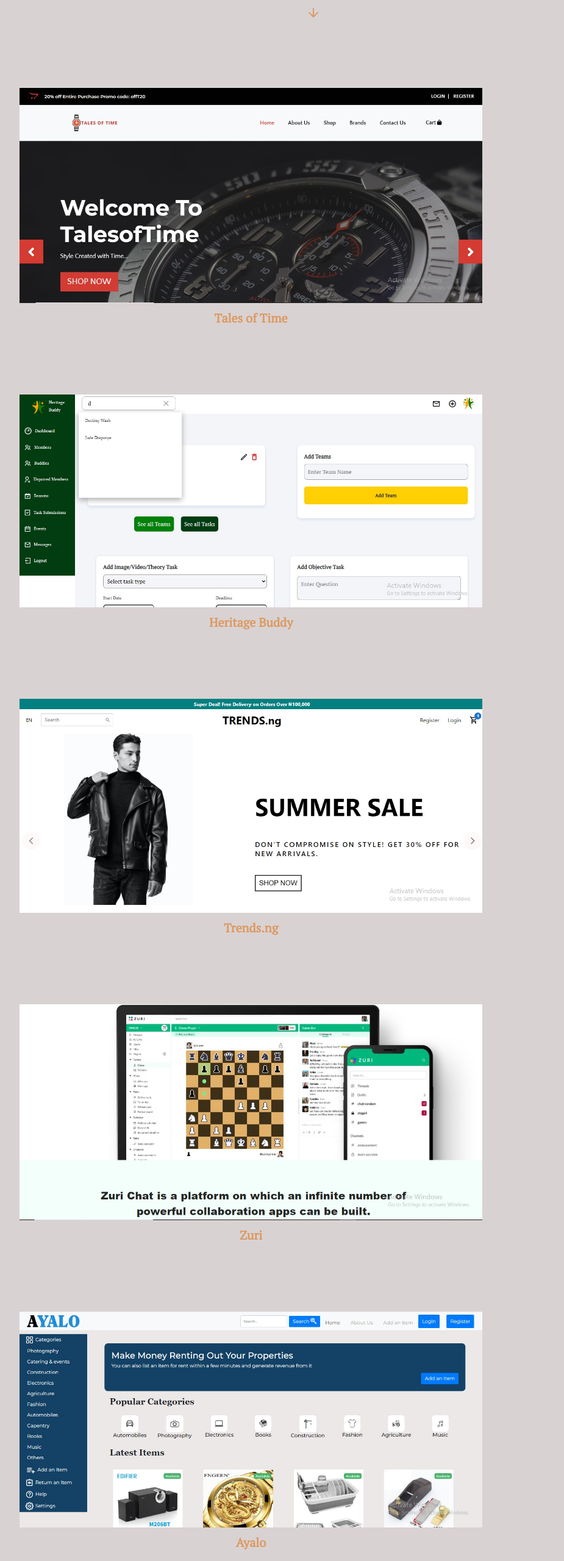
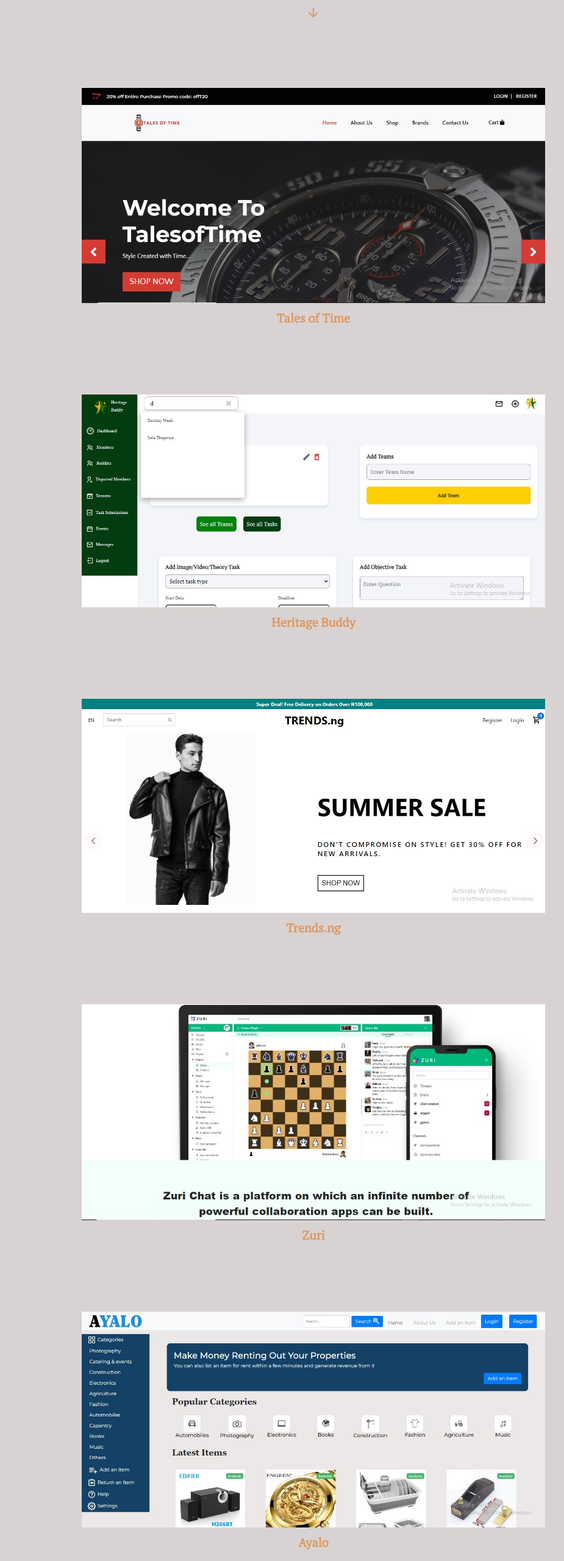
Before and after one commit to georgediepiriye/georgediepiriye, a React (Create React App) app: page / in a window 1280 px wide. Shown: the part 1178-3738 px from the top of the page at 61% size, without its empty margins (126-1051 px from the left). Built offline with nearby package versions, Linux system fonts and the light colour scheme.

Commit message:
changed project image

```diff
--- a/src/components/Contact.jsx
+++ b/src/components/Contact.jsx
@@ -54,7 +54,7 @@
   padding-top: 10px;
   margin-bottom: 20px;
   border: none;
-  min-height: 70px;
+  min-height: 130px;
 `;
 
 const ButtonContainer = styled.div`
--- a/src/components/Projects.jsx
+++ b/src/components/Projects.jsx
@@ -42,7 +42,7 @@
   color: #db9a64;
 `;
 
-const ImageContainer = styled.div`
+const ImageContainer = styled.a`
   display: flex;
   align-items: center;
   justify-content: center;
@@ -77,7 +77,6 @@
   margin-top: 10px;
 `;
 
-const Link = styled.a``;
 const Projects = () => {
   return (
     <Container id="projects">
@@ -87,42 +86,33 @@
         <Arrow>
           <ArrowDownwardIcon />
         </Arrow>
-        <Link href="http://talesoftime.herokuapp.com/">
-          <ImageContainer>
+
+        <ImageContainer href="http://talesoftime.herokuapp.com/">
           <Image src={tales} />
           <ImageText>Tales of Time</ImageText>
         </ImageContainer>
-        </Link>
 
-        <Link href="https://heritagebuddy.herokuapp.com">
-          <ImageContainer>
+        <ImageContainer href="https://heritagebuddy.herokuapp.com">
           <Image src={heritage} />
           <ImageText>Heritage Buddy</ImageText>
         </ImageContainer>
-        </Link>
 
-        <Link href="https://trendsng.herokuapp.com/">
-          <ImageContainer>
+        <ImageContainer href="https://trendsng.herokuapp.com/">
           <Image src={trends} />
           <ImageText>Trends.ng</ImageText>
         </ImageContainer>
-        </Link>
 
-        <Link href="https://www.zuri.chat/">
-          <ImageContainer>
+        <ImageContainer href="https://www.zuri.chat/">
           <Image src={zuri} />
           <ImageText>Zuri</ImageText>
         </ImageContainer>
-        </Link>
 
-        <Link href="https://ayalo.herokuapp.com/">
-          <ImageContainer>
+        <ImageContainer href="https://ayalo.herokuapp.com/">
           <Image src={ayalo} />
           <ImageText>Ayalo</ImageText>
         </ImageContainer>
-        </Link>
 
-        <ImageContainer>
+        <ImageContainer href="/">
           <Image src={port} />
           <ImageText>My Portfolio</ImageText>
         </ImageContainer>
```
Lines whose indentation alone changed are shown as unchanged.
